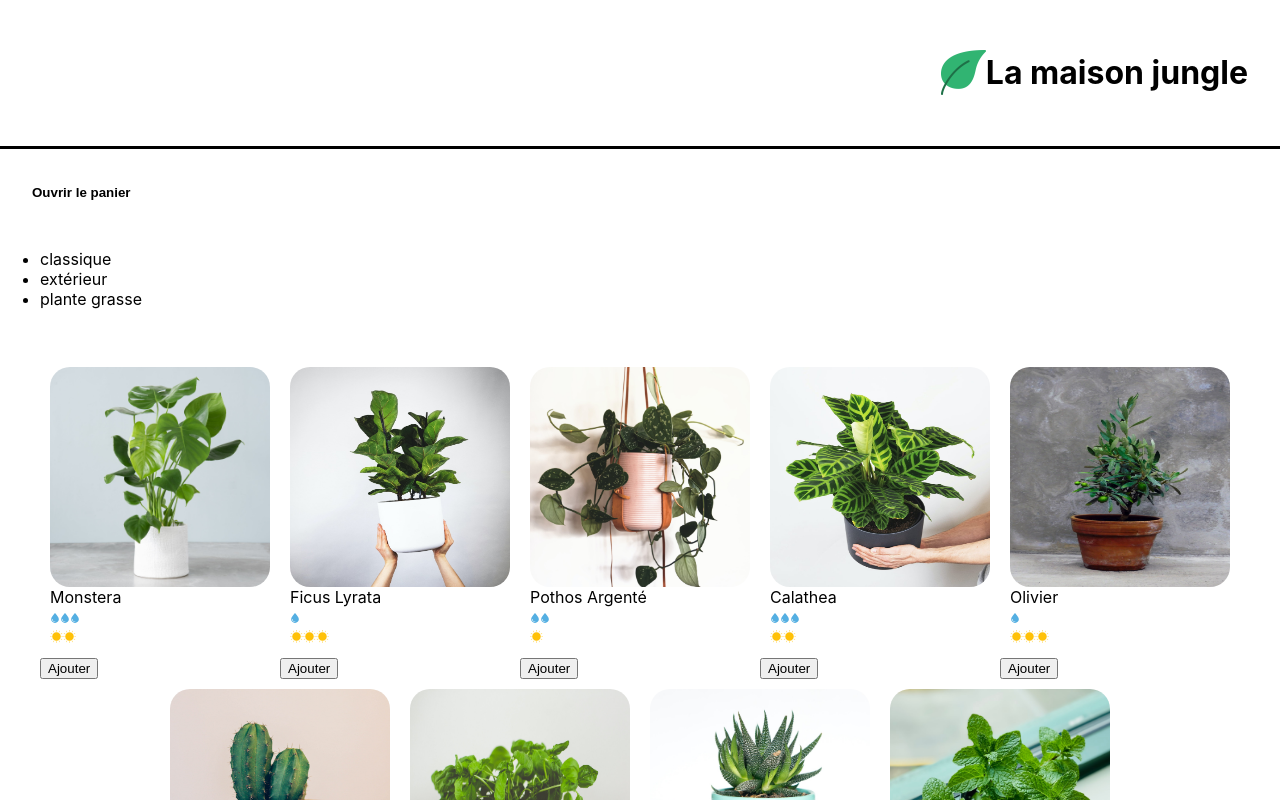
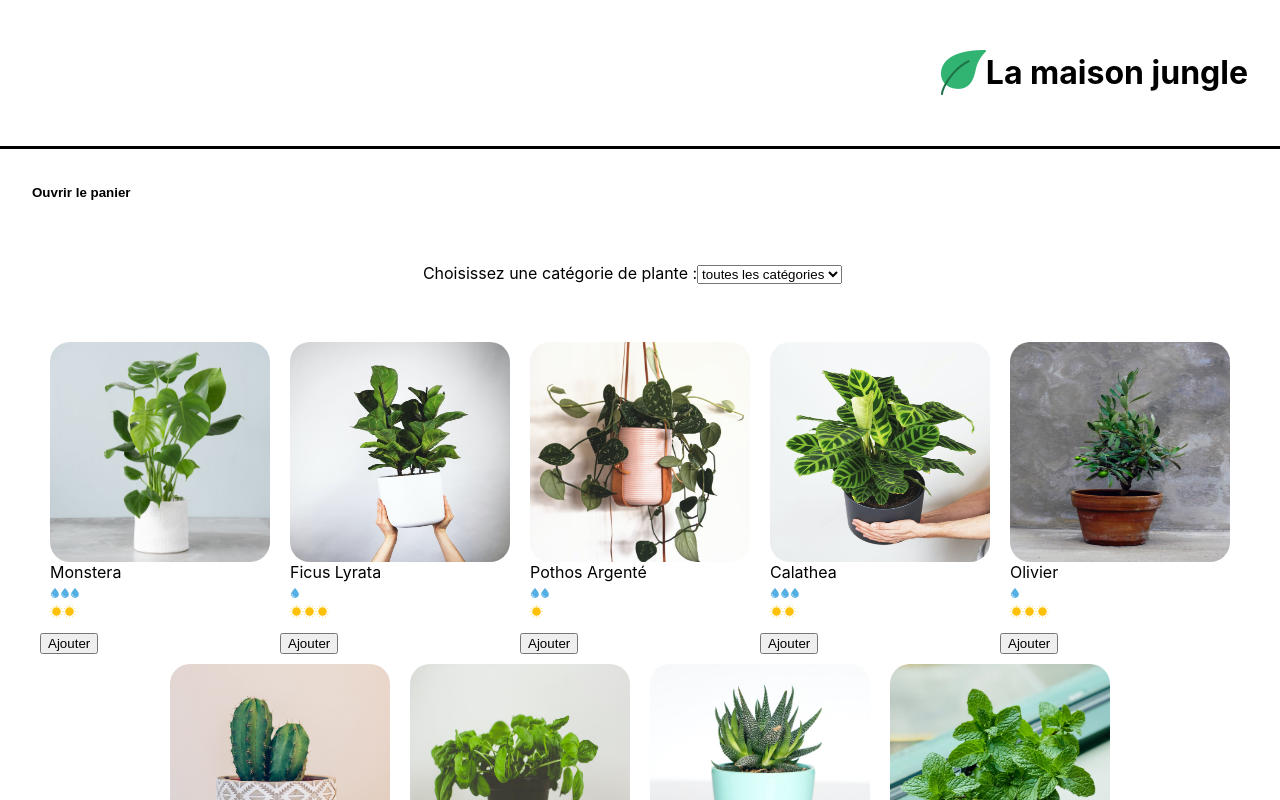
Before and after one commit to QuentinCAVIN/La-maison-de-la-Jungle, a React (Create React App) app: page / in a window 1280 px wide. Shown: the top 800 px of the page. Built offline with nearby package versions, Linux system fonts and the light colour scheme.

Commit message:
AJout Categories + modification de Shoping List

```diff
--- a/src/components/App.js
+++ b/src/components/App.js
@@ -12,6 +12,7 @@ function App() {
   // ainsin on peut partager un local state entre plusieurs composant
   //voir le détail de la syntaxe dans "Cart"
   const [cart, updateCart] = useState([]);
+
   return (
     // On utilise différents composant : Cart, ShoppingList, Banner
     <div>
--- a/src/components/Cart.js
+++ b/src/components/Cart.js
@@ -3,7 +3,6 @@ import { useState } from "react";
 
 function Cart({ cart, updateCart }) {
   // on récupére avec la destructuration les props passé dans App
-  const monsteraPrice = 8; // EFFACER
   // Avec cette ligne, on stocke dans "isOpen" la valeur du "local state" (useState) lié au composant Cart.
   // "setIsOpen" est une fonction (nommée librement) fournie par React qui permet de modifier la valeur de "isOpen".
   // Enfin, useState(false) permet d'initialiser la valeur de l'état avec false, qui peut être un nombre, un booléen, ou une chaîne.
@@ -34,8 +33,8 @@ function Cart({ cart, updateCart }) {
           </div>
         ))}
       </ul>
-      <h3>Total : {monsteraPrice * cart}€</h3>
-      <button onClick={() => updateCart(0)}> Vider le panier</button>
+      <h3>Total : {total}€</h3>
+      <button onClick={() => updateCart([])}> Vider le panier</button>
     </div>
   ) : (
     <div className="lmj-cart-closed">
--- /dev/null
+++ b/src/components/Categories.js
@@ -0,0 +1,27 @@
+import "../styles/Categories.css";
+function Categories({ categories, updateCategorieSelected }) {
+  return (
+    <div className="lmj-categories">
+      <label for="category-selector">
+        Choisissez une catégorie de plante :
+      </label>
+      <select
+        onChange={(e) => updateCategorieSelected(e.target.value)}
+        id="category-selector"
+        defaultValue="all"
+        className="lmj-categories-select"
+      >
+        <option key="all" value="all">
+          toutes les catégories
+        </option>
+        {categories.map((category) => (
+          <option key={category} value={category}>
+            {category}
+          </option>
+        ))}
+      </select>
+    </div>
+  );
+}
+
+export default Categories;
--- a/src/components/ShoppingList.js
+++ b/src/components/ShoppingList.js
@@ -1,68 +1,37 @@
+import { useState } from "react";
 import { plantList } from "../datas/plantList";
 import PlantItem from "./PlantItem";
+import Categories from "./Categories";
 import "../styles/ShoppingList.css";
 
 function ShoppingList({ cart, updateCart }) {
+  const [categorieSelected, updateCategorieSelected] = useState("all");
+  //*** Logique pour stocker les catégorie dans le local state déclaré plus haut et l'utiliser dans le component Categories***/
   // On récupére toutes les catégories dans une liste
-  const categories = plantList.map((plant) => plant.category);
+  const duplicatedCategories = plantList.map((plant) => plant.category);
   // On filtre cette liste pour garder uniquement un élément
-  const categoriesUnique = categories.filter(
-    (category, i) => categories.indexOf(category) === i //IndexOf renvoie l'index du premier (category) rencontré
+  const categories = duplicatedCategories.filter(
+    (category, index) => duplicatedCategories.indexOf(category) === index //IndexOf renvoie l'index du premier (category) rencontré
   );
 
-  function addToCart(name, price) {
-    const currentPlantSaved = cart.find((plant) => plant.name === name);
-    //Si la plante ajouté est déja dans le panier...
-    if (currentPlantSaved) {
-      // ... on crée une nouvelle liste du contenue du panier en retirant la plante déja présente...
-      const cartFilteredCurrentPlant = cart.filter(
-        (plant) => plant.name !== name
-      );
-      //... et on rajoute au panier la plante retirée en augmentant sa quantité de 1
-      updateCart([
-        ...cartFilteredCurrentPlant, //utilisation du spread operator pour ajouter tout les élément du tableau...
-        /*...avec un element en plus: */ {
-          name,
-          price,
-          amount: currentPlantSaved.amount + 1,
-        },
-      ]);
-    } else {
-      // si la plante ajouté n'est pas dans le panier, on l'ajoute ici
-      updateCart([...cart, { name, price, amount: 1 }]);
-    }
-  }
+  //On utilise .filter pour afficher uniquement les plantes de la catégorie seléctionné
+  let plantFiltredByCategory = plantList;
 
-  function removeToCart(name, price) {
-    const currentPlantSaved = cart.find((plant) => plant.name === name);
-    // ... on crée une nouvelle liste du contenue du panier en retirant la plante déja présente...
-    const cartFilteredCurrentPlant = cart.filter(
-      (plant) => plant.name !== name
+  if (categorieSelected !== "all") {
+    plantFiltredByCategory = plantList.filter(
+      (plant) => plant.category === categorieSelected
     );
-    if (currentPlantSaved.amount > 1) {
-      //... et on rajoute au panier la plante retirée en augmentant sa quantité de 1
-      updateCart([
-        ...cartFilteredCurrentPlant, //utilisation du spread operator pour ajouter tout les élément du tableau...
-        /*...avec un element en plus: */ {
-          name,
-          price,
-          amount: currentPlantSaved.amount - 1,
-        },
-      ]);
-    } else {
-      updateCart(cartFilteredCurrentPlant);
-    }
+    console.log(plantFiltredByCategory);
   }
 
   return (
     <div className="lmj-shopping-list">
-      <ul>
-        {categoriesUnique.map((category) => (
-          <li key={`${category}`}> {category} </li>
-        ))}
-      </ul>
+      <Categories
+        categories={categories}
+        updateCategorieSelected={updateCategorieSelected}
+      />
       <ul className="lmj-plant-list">
-        {plantList.map(
+        {plantFiltredByCategory.map(
           (
             { name, cover, id, light, water, price } /*à la place de (plant)*/
           ) => (
@@ -89,6 +58,52 @@ function ShoppingList({ cart, updateCart }) {
       </ul>
     </div>
   );
+
+  //Fonction pour ajouter un article au panier
+  function addToCart(name, price) {
+    const currentPlantSaved = cart.find((plant) => plant.name === name);
+    //Si la plante ajouté est déja dans le panier...
+    if (currentPlantSaved) {
+      // ... on crée une nouvelle liste du contenue du panier en retirant la plante déja présente...
+      const cartFilteredCurrentPlant = cart.filter(
+        (plant) => plant.name !== name
+      );
+      //... et on rajoute au panier la plante retirée en augmentant sa quantité de 1
+      updateCart([
+        ...cartFilteredCurrentPlant, //utilisation du spread operator pour ajouter tout les élément du tableau...
+        /*...avec un element en plus: */ {
+          name,
+          price,
+          amount: currentPlantSaved.amount + 1,
+        },
+      ]);
+    } else {
+      // si la plante ajouté n'est pas dans le panier, on l'ajoute ici
+      updateCart([...cart, { name, price, amount: 1 }]);
+    }
+  }
+
+  //Fonction pour retirer un artice du panier
+  function removeToCart(name, price) {
+    const currentPlantSaved = cart.find((plant) => plant.name === name);
+    // ... on crée une nouvelle liste du contenue du panier en retirant la plante déja présente...
+    const cartFilteredCurrentPlant = cart.filter(
+      (plant) => plant.name !== name
+    );
+    if (currentPlantSaved.amount > 1) {
+      //... et on rajoute au panier la plante retirée en augmentant sa quantité de 1
+      updateCart([
+        ...cartFilteredCurrentPlant, //utilisation du spread operator pour ajouter tout les élément du tableau...
+        /*...avec un element en plus: */ {
+          name,
+          price,
+          amount: currentPlantSaved.amount - 1,
+        },
+      ]);
+    } else {
+      updateCart(cartFilteredCurrentPlant);
+    }
+  }
 }
 
 //Solution proposé par le cours avec .reduce() :
--- /dev/null
+++ b/src/styles/Categories.css
@@ -0,0 +1,8 @@
+.lmj-categories {
+	text-align: center;
+	padding-top: 30px;
+}
+
+.lmj-categories-select {
+	margin-right: 15px;
+}
```
